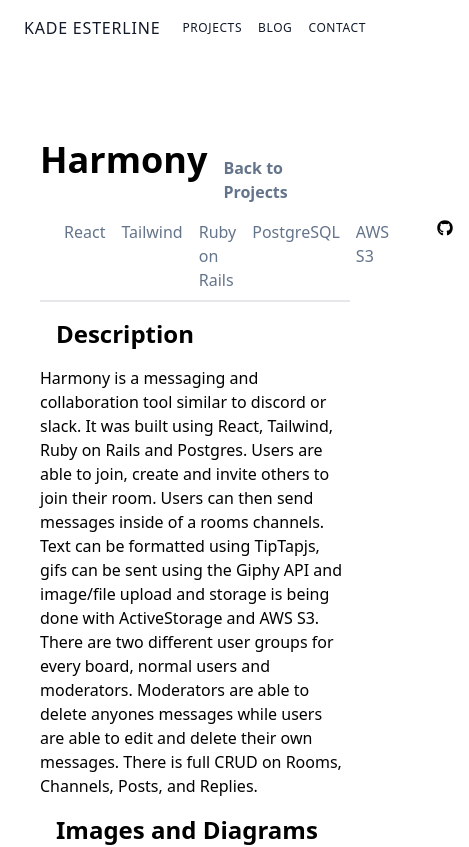
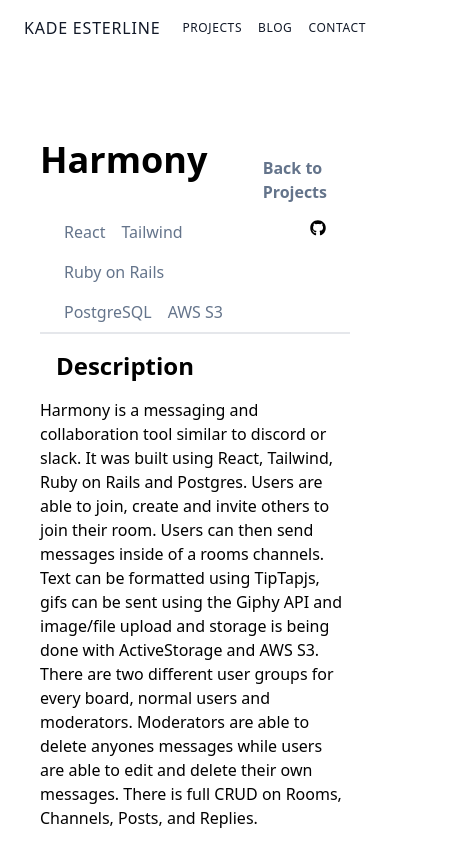
Before and after one commit to kadeesterline/nextjs-portfolio, a Next.js app: page /Projects/10 in a window 390 px wide. Shown: the top 847 px of the page, 469 px wide, since content can reach past the window. Built offline with nearby package versions, Linux system fonts and the light colour scheme.

Commit message:
makes project pages responsive

```diff
--- a/pages/Projects/[id].jsx
+++ b/pages/Projects/[id].jsx
@@ -33,8 +33,10 @@
       <main className="max-w-4xl mx-auto mt-16 antialiased">
         <div className="m-5 p-5">
           <div className="border-b-2">
-            <div className="flex justify-between">
-              <h1 className="text-4xl font-bold pb-4">{project.name}</h1>
+            <div className="grid grid-cols-3">
+              <h1 className="text-4xl font-bold pb-4 col-span-2">
+                {project.name}
+              </h1>
               <Link href={"/Projects"}>
                 <a className="font-bold text-slate-500 hover:bg-slate-200  m-2 p-2 rounded-md h-10">
                   Back to Projects
@@ -43,12 +45,13 @@
             </div>
 
             <div className="flex justify-between">
-              <div className="flex p-2 pb-0 m-2 mb-0 text-slate-500">
+              <div className="flex flex-wrap p-2 pb-0 m-2 mb-0 text-slate-500 col-span-2">
                 {project.stack.map((el) => (
                   <div className="p-1 m-1">{el}</div>
                 ))}
               </div>
-              <div className="flex p-2 pb-0 m-2 mb-0">
+
+              <div className="flex p-2 pb-0 m-2 mb-0 ">
                 <Link href={project.github}>
                   <a className=" m-1 p-1">
                     <FaGithub />
@@ -72,6 +75,14 @@
             </div>
           </div>
 
+          {project.longDescription ? (
+            <div>
+              <h2 className="text-2xl font-bold p-2 m-2">Description</h2>
+
+              <p>{project.longDescription}</p>
+            </div>
+          ) : null}
+
           {project.demo ? (
             <div>
               <h2 className="text-2xl font-bold p-2 m-2">Video Demo</h2>
@@ -80,14 +91,6 @@
                 position="relative"
                 className="h-96 w-full"
               />
-            </div>
-          ) : null}
-
-          {project.longDescription ? (
-            <div>
-              <h2 className="text-2xl font-bold p-2 m-2">Description</h2>
-
-              <p>{project.longDescription}</p>
             </div>
           ) : null}
 
--- a/pages/Projects/index.tsx
+++ b/pages/Projects/index.tsx
@@ -88,11 +88,8 @@
               <p className="text-lg text-slate-500 dark:text-slate-600">
                 <em>{project.description}</em>
               </p>
-              <p className="text-lg text-slate-500 dark:text-slate-600">
-                {" "}
-                Tech Stack:{" "}
-              </p>
-              <ul className="grid border-b-2">
+
+              <ul className="flex-wrap flex border-b-2">
                 {project.stack.map((item) => (
                   <li className="p-2 text-slate-500 dark:text-slate-400">
                     -{item}
```
